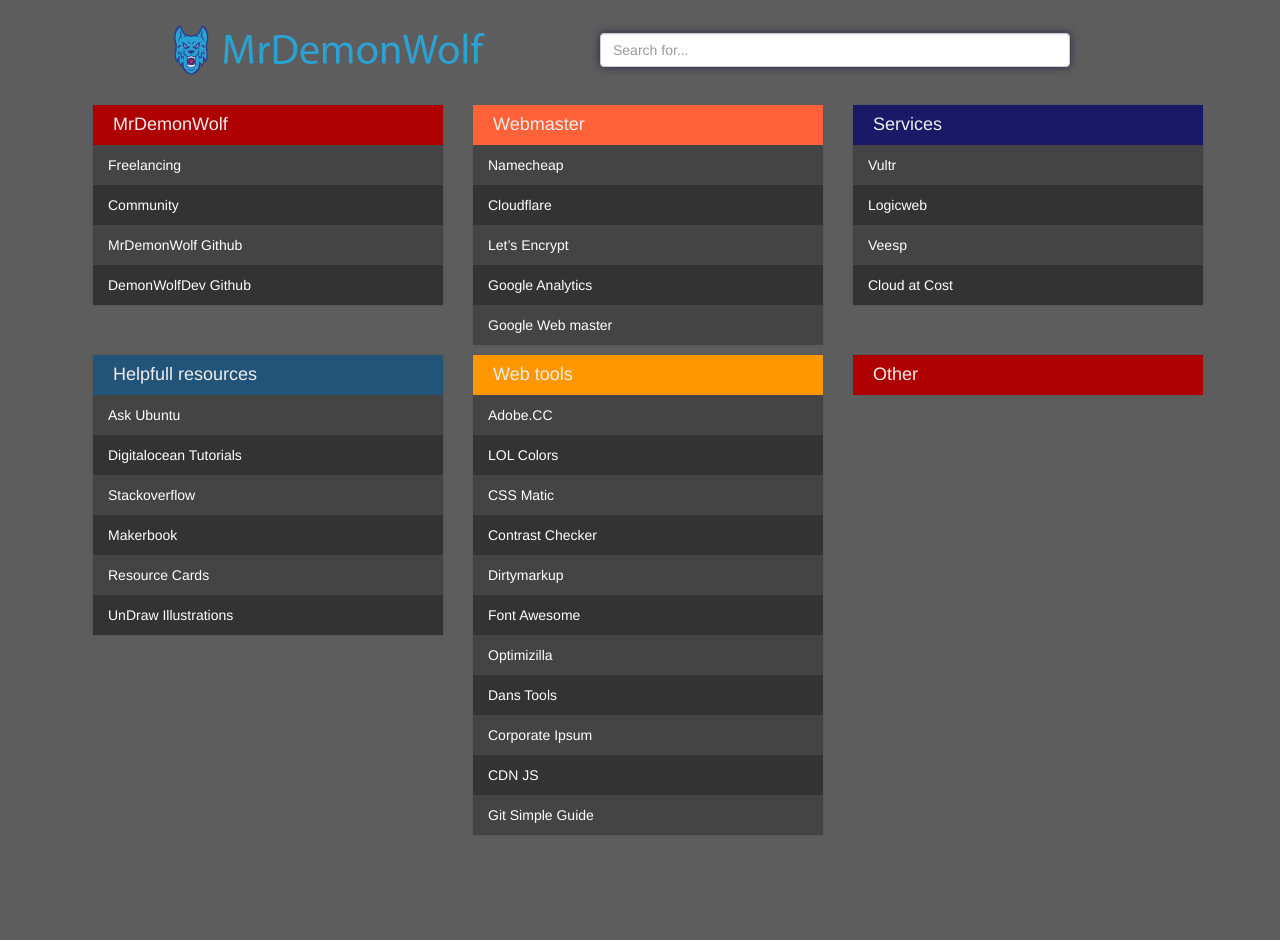
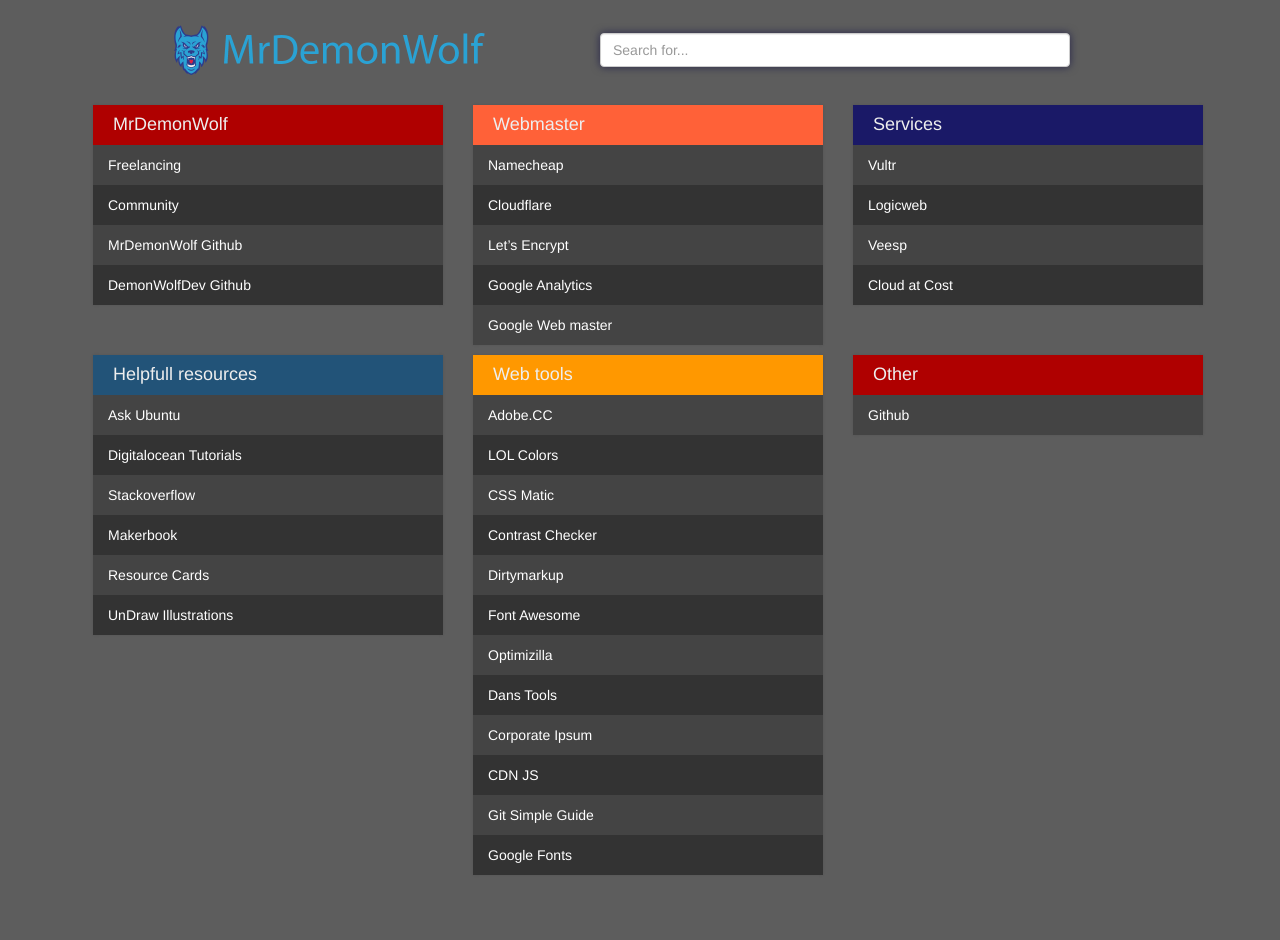
Before and after one commit to DemonWolfDev/demonwolfdev-start, a Jekyll site: the page built from index.html, in a window 1280 px wide. Built offline with Jekyll 4.4.1, drawn with Linux system fonts in a browser that asks for light colours; before the commit the page ends 900 px from its top, so only the background shows below that.

Commit message:
Updaated links.

```diff
--- a/_data/settings.yml
+++ b/_data/settings.yml
@@ -56,8 +56,9 @@
 - {name: 'Corporate Ipsum', url: 'http://www.cipsum.com/'}
 - {name: 'CDN JS', url: 'https://cdnjs.com/'}
 - {name: 'Git Simple Guide', url: 'http://rogerdudler.github.io/git-guide/'}
+- {name: 'Google Fonts', url: 'https://fonts.google.com/'}
 
-others:
+other:
 - {name: Github, url: 'https://www.github.com/'}
 
 #-------------------------------
```
Also changed, not shown: Gemfile.lock, README.md.
